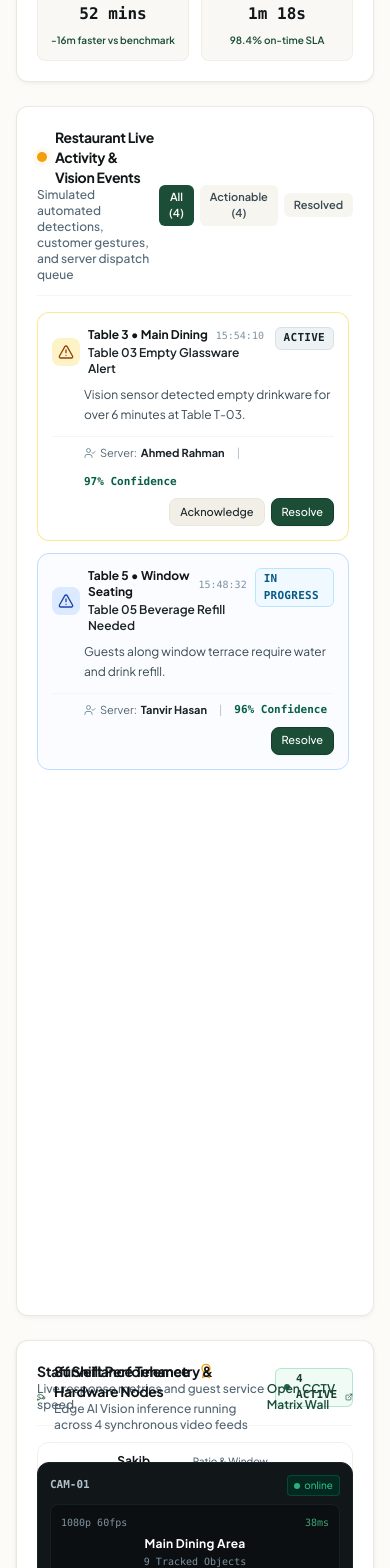
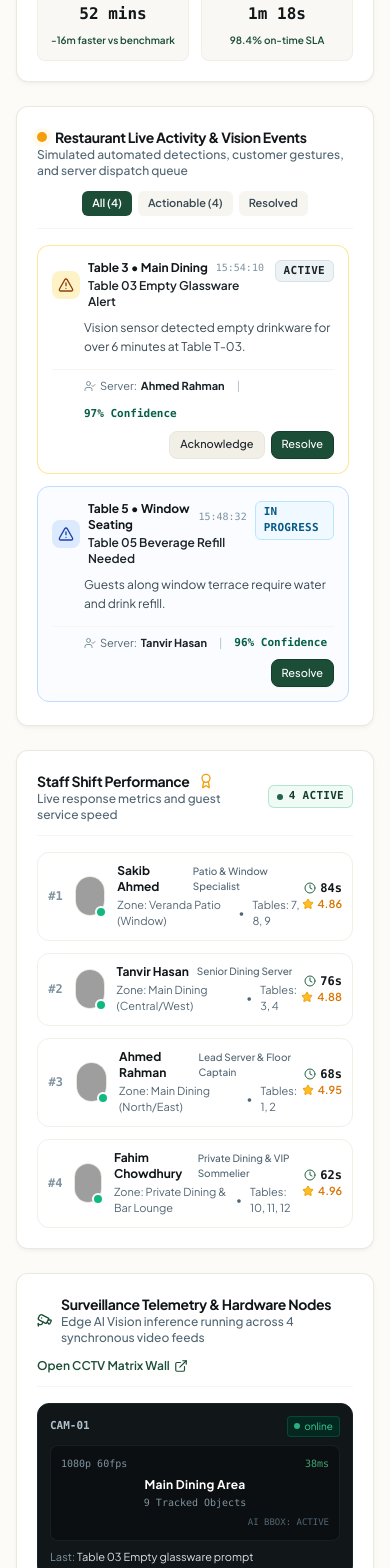
Before and after one commit to CodewithShahriar/DineSight-Ai, a React (Vite) app: page / in a window 390 px wide. Shown: the part 2720-4288 px from the top of the page. Built offline with nearby package versions, Linux system fonts and the light colour scheme; grey boxes are pictures that could not be loaded.

Commit message:
fix(overview): prevent flex-stretch grid blowout and telemetry card overlap with leaderboard

```diff
--- a/src/components/dashboard/LiveActivityFeed.tsx
+++ b/src/components/dashboard/LiveActivityFeed.tsx
@@ -34,8 +34,8 @@ export const LiveActivityFeed: React.FC<LiveActivityFeedProps> = ({
   })
 
   return (
-    <Card className="flex flex-col h-full">
-      <CardHeader>
+    <Card className="flex flex-col">
+      <CardHeader className="flex flex-col sm:flex-row sm:items-center justify-between gap-3">
         <div>
           <div className="flex items-center space-x-2">
             <span className="relative flex h-2.5 w-2.5">
--- a/src/components/dashboard/LiveAlertsFeed.tsx
+++ b/src/components/dashboard/LiveAlertsFeed.tsx
@@ -17,7 +17,7 @@ export const LiveAlertsFeed: React.FC<LiveAlertsFeedProps> = ({
   onResolve,
 }) => {
   return (
-    <Card className="flex flex-col h-full">
+    <Card className="flex flex-col">
       <CardHeader>
         <div>
           <div className="flex items-center space-x-2">
--- a/src/components/dashboard/WaiterEfficiencyLeaderboard.tsx
+++ b/src/components/dashboard/WaiterEfficiencyLeaderboard.tsx
@@ -17,15 +17,15 @@ export const WaiterEfficiencyLeaderboard: React.FC<WaiterEfficiencyLeaderboardPr
 
   return (
     <Card>
-      <CardHeader>
+      <CardHeader className="flex flex-row items-center justify-between gap-2">
         <div>
           <div className="flex items-center space-x-2">
             <CardTitle>Staff Shift Performance</CardTitle>
-            <Award className="w-4 h-4 text-amber-500" />
+            <Award className="w-4 h-4 text-amber-500 shrink-0" />
           </div>
           <CardDescription>Live response metrics and guest service speed</CardDescription>
         </div>
-        <Badge variant="forest" dot>
+        <Badge variant="forest" dot className="shrink-0">
           {waiters.filter((w) => w.status === 'active' || w.status === 'busy').length} Active
         </Badge>
       </CardHeader>
--- a/src/pages/Overview.tsx
+++ b/src/pages/Overview.tsx
@@ -168,7 +168,7 @@ export const Overview: React.FC = () => {
       </div>
 
       {/* Main Operational Section */}
-      <div className="grid grid-cols-1 lg:grid-cols-12 gap-6">
+      <div className="grid grid-cols-1 lg:grid-cols-12 gap-6 items-start">
         {/* Left Column (7 cols): Analytics Chart & Operations Summary */}
         <div className="lg:col-span-7 space-y-6">
           {/* Customer Waiting Time Analytics Chart */}
@@ -196,10 +196,10 @@ export const Overview: React.FC = () => {
       </div>
 
       {/* Vision Sensor Hardware Status Banner */}
-      <Card>
-        <CardHeader>
+      <Card className="overflow-hidden">
+        <CardHeader className="flex flex-col sm:flex-row sm:items-center justify-between gap-3">
           <div className="flex items-center space-x-2">
-            <Cctv className="w-4 h-4 text-forest-700" />
+            <Cctv className="w-4 h-4 text-forest-700 shrink-0" />
             <div>
               <CardTitle>Surveillance Telemetry & Hardware Nodes</CardTitle>
               <CardDescription>
@@ -209,7 +209,7 @@ export const Overview: React.FC = () => {
           </div>
           <Link
             to="/monitoring"
-            className="text-xs font-semibold text-forest-700 hover:text-forest-900 inline-flex items-center"
+            className="text-xs font-semibold text-forest-700 hover:text-forest-900 inline-flex items-center shrink-0 self-start sm:self-auto"
           >
             Open CCTV Matrix Wall <ExternalLink className="w-3.5 h-3.5 ml-1" />
           </Link>
@@ -219,7 +219,7 @@ export const Overview: React.FC = () => {
           {cameras.map((cam) => (
             <div
               key={cam.id}
-              className="p-3 rounded-xl bg-charcoal-900 text-white border border-charcoal-800 relative overflow-hidden group hover:border-forest-600 transition-all"
+              className="p-3 rounded-xl bg-charcoal-900 text-white border border-charcoal-800 relative overflow-hidden group hover:border-forest-600 transition-all min-w-0"
             >
               <div className="flex items-center justify-between text-[11px] mb-2">
                 <span className="font-mono text-charcoal-300 font-semibold">{cam.id}</span>
```
